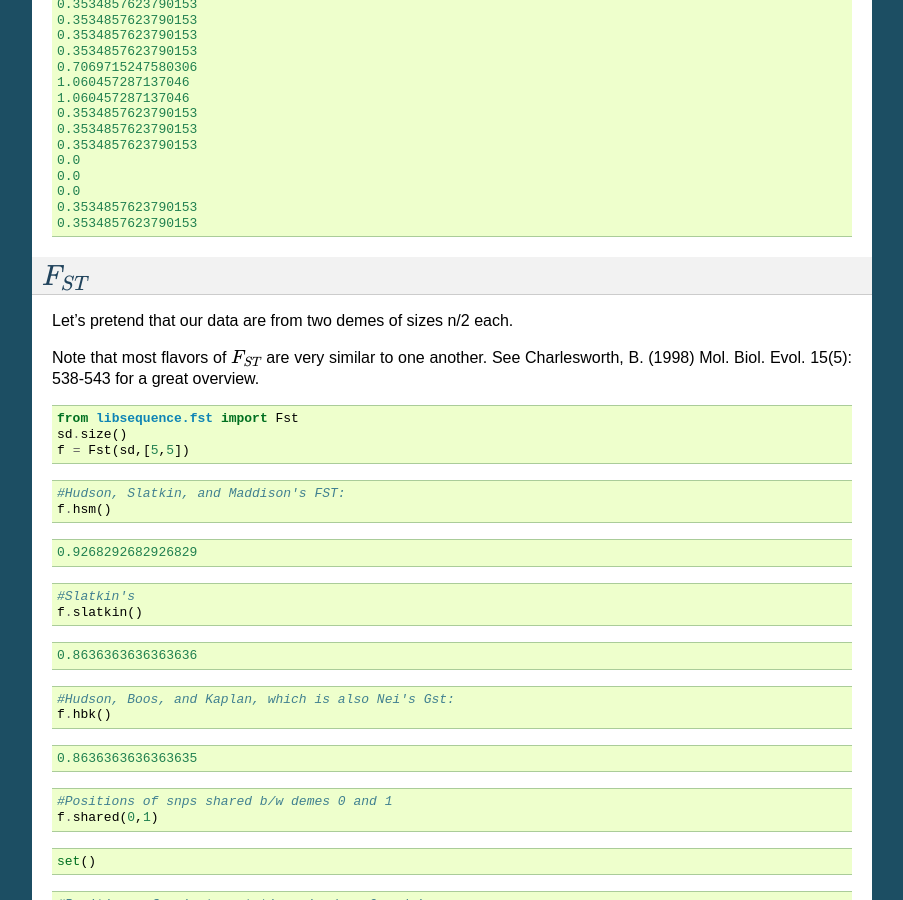
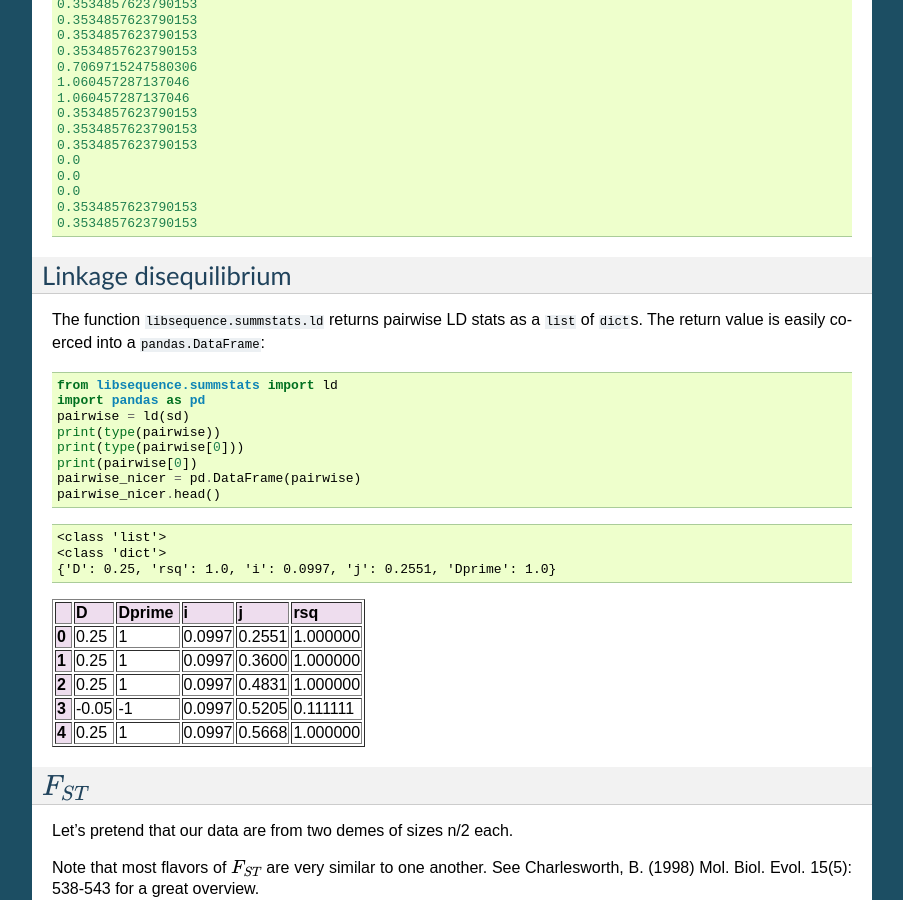
Before and after one commit to molpopgen/pylibseq, a Sphinx documentation site: the page built from doc/pages/overview.rst, in a window 1280 px wide and 900 px high, scrolled down 2309 px. Shown: the whole window, without its empty margins (198-1101 px from the left). Built offline with Sphinx 7.4.7, drawn with Linux system fonts in a browser that asks for light colours; pages that are not in the unit, such as notebooks, are missing from menus; some of the changed text lies outside the part shown.

Commit message:
more changes to notebook

```diff
--- a/doc/pages/overview.rst
+++ b/doc/pages/overview.rst
@@ -252,6 +252,95 @@ Sliding windows
     0.3534857623790153
 
 
+Linkage disequilibrium
+----------------------
+
+The function ``libsequence.summstats.ld`` returns pairwise LD stats as a
+``list`` of ``dict``\ s. The return value is easily coerced into a
+``pandas.DataFrame``:
+
+.. code:: ipython3
+
+    from libsequence.summstats import ld
+    import pandas as pd
+    pairwise = ld(sd)
+    print(type(pairwise))
+    print(type(pairwise[0]))
+    print(pairwise[0])
+    pairwise_nicer = pd.DataFrame(pairwise)
+    pairwise_nicer.head()
+
+
+.. parsed-literal::
+
+    <class 'list'>
+    <class 'dict'>
+    {'D': 0.25, 'rsq': 1.0, 'i': 0.0997, 'j': 0.2551, 'Dprime': 1.0}
+
+
+
+
+.. raw:: html
+
+    <div>
+    <table border="1" class="dataframe">
+      <thead>
+        <tr style="text-align: right;">
+          <th></th>
+          <th>D</th>
+          <th>Dprime</th>
+          <th>i</th>
+          <th>j</th>
+          <th>rsq</th>
+        </tr>
+      </thead>
+      <tbody>
+        <tr>
+          <th>0</th>
+          <td>0.25</td>
+          <td>1</td>
+          <td>0.0997</td>
+          <td>0.2551</td>
+          <td>1.000000</td>
+        </tr>
+        <tr>
+          <th>1</th>
+          <td>0.25</td>
+          <td>1</td>
+          <td>0.0997</td>
+          <td>0.3600</td>
+          <td>1.000000</td>
+        </tr>
+        <tr>
+          <th>2</th>
+          <td>0.25</td>
+          <td>1</td>
+          <td>0.0997</td>
+          <td>0.4831</td>
+          <td>1.000000</td>
+        </tr>
+        <tr>
+          <th>3</th>
+          <td>-0.05</td>
+          <td>-1</td>
+          <td>0.0997</td>
+          <td>0.5205</td>
+          <td>0.111111</td>
+        </tr>
+        <tr>
+          <th>4</th>
+          <td>0.25</td>
+          <td>1</td>
+          <td>0.0997</td>
+          <td>0.5668</td>
+          <td>1.000000</td>
+        </tr>
+      </tbody>
+    </table>
+    </div>
+
+
+
 :math:`F_{ST}`
 --------------
 
```
Also changed, not shown: doc/pages/overview.ipynb.
